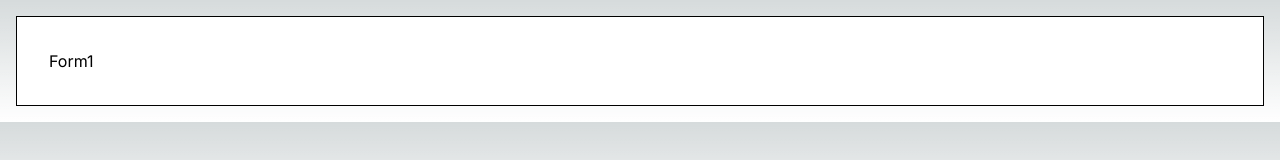
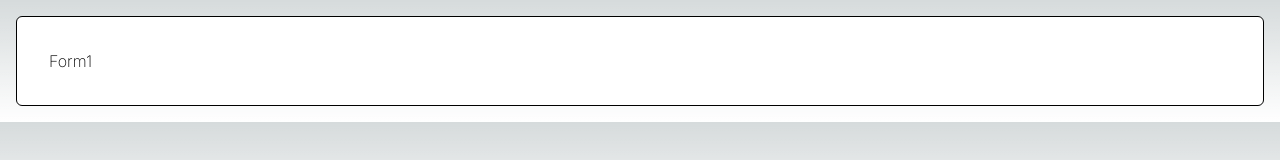
Before and after one commit to code0monkey1/resume-builder-next, a Next.js app: page /form in a window 1280 px wide. Shown: the top 160 px of the page. Built offline with nearby package versions, Linux system fonts and the light colour scheme.

Commit message:
1 Sept 2023, 11:07

```diff
--- a/app/form/page.tsx
+++ b/app/form/page.tsx
@@ -15,7 +15,7 @@ const Form = () => {
   ]);
 
   return (
-    <div className="relative bg-white border border-solid border-black p-8 m-4">
+    <div className="relative bg-white border border-solid border-black p-8 m-4 rounded-md font-extralight">
       <form>
         <h2>{Step}</h2>
       </form>
```
